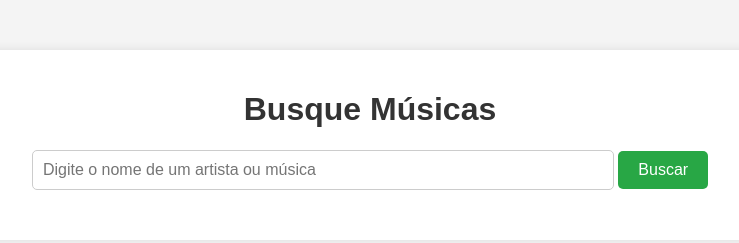
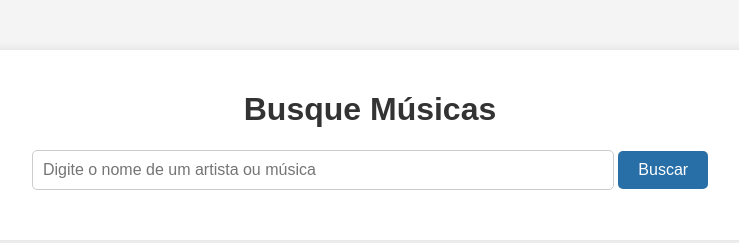
Before and after one commit to mylucena/consumoapi, a plain HTML site: page index.html in a window 1280 px wide. Shown: the whole page, without its empty margins (270-1009 px from the left). Drawn offline with Linux system fonts and the light colour scheme.

Commit message:
Mudança no estilo do botão de busca

```diff
--- a/styles.css
+++ b/styles.css
@@ -30,7 +30,7 @@ input[type="text"] {
 
 button {
     padding: 10px 20px;
-    background-color: #28a745;
+    background-color: #286ea7;
     color: #fff;
     border: none;
     border-radius: 5px;
```
